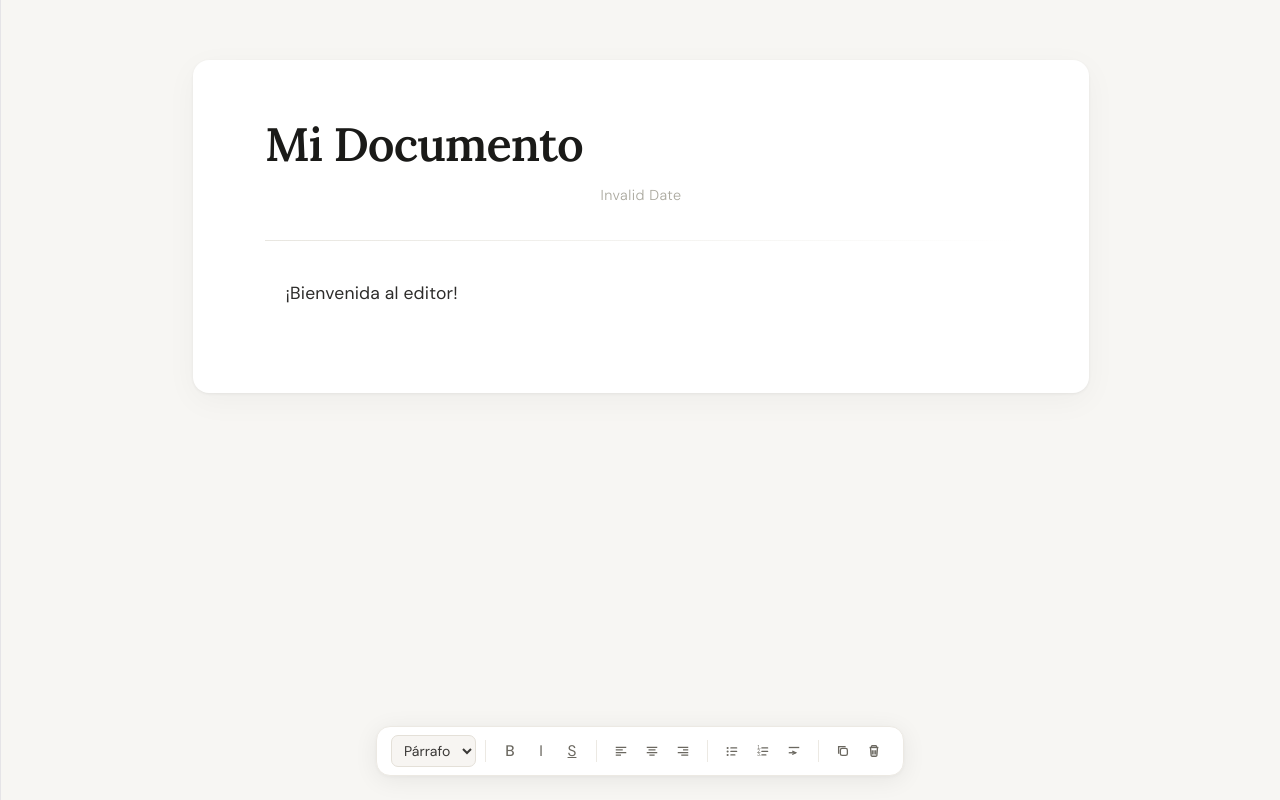
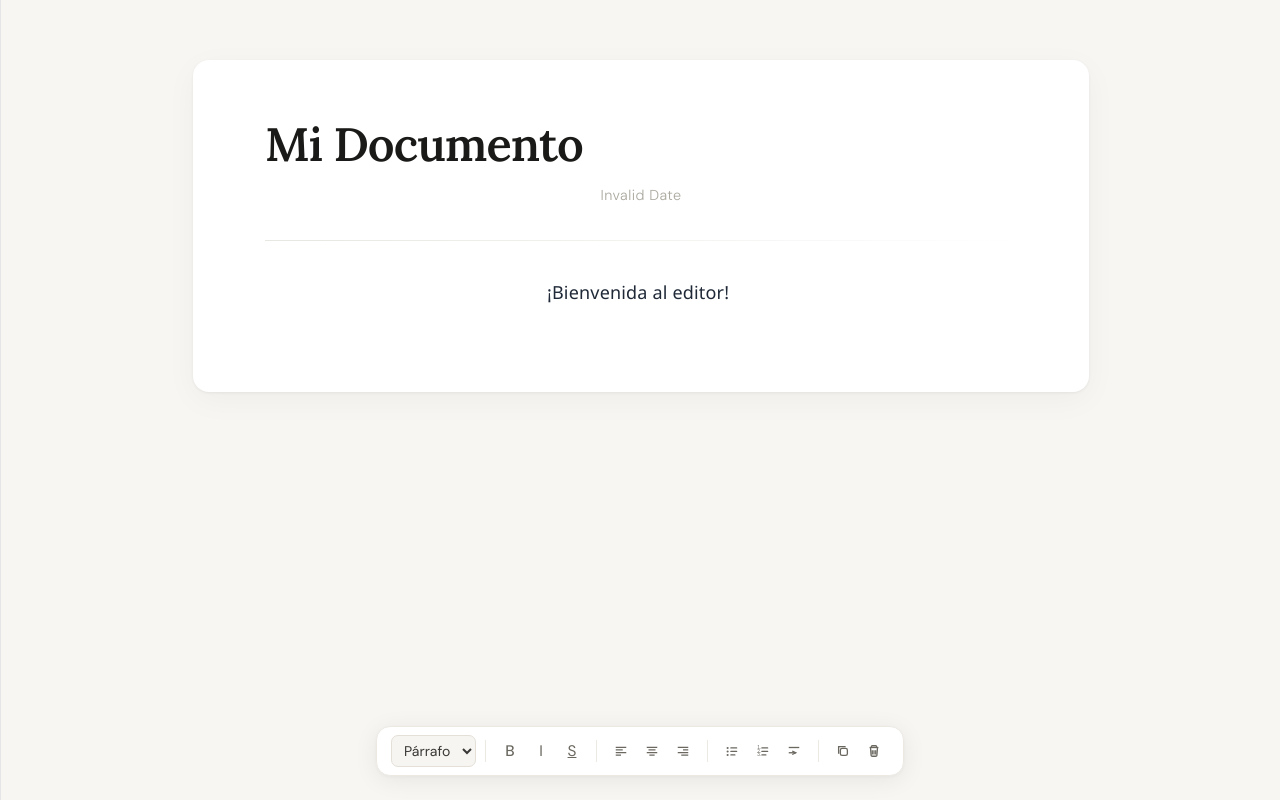
Before and after one commit to matty-23/Progra-III, a React (Vite) app in the folder frontend/: page /document/1 in a window 1280 px wide. Built offline with nearby package versions, Linux system fonts and the light colour scheme.

Commit message:
Replace BlockContent with ContenidoBloque component

```diff
--- a/frontend/src/components/Block.jsx
+++ b/frontend/src/components/Block.jsx
@@ -1,6 +1,6 @@
 import React, { useRef, useEffect } from 'react';
 import './Block.css';
-import BlockContent from './BlockContent.jsx';
+import ContenidoBloque from './ContenidoBloque.jsx';
 
 export const Block = ({
   block,
@@ -82,18 +82,9 @@ const isProgrammaticFocus = useRef(false);
         onClick={() => onSelect(block)}
       >
         <span className="handle">⠿</span>
-
-        <BlockContent
+        <ContenidoBloque
           block={block}
-          inputRef={inputRef}
-          onToggle={handleToggle}
-          onEnter={handleEnter}
-          onBlur={handleUpdate}
           onUpdate={handleUpdate}
-          onTab={handleTab}
-          onBackspaceOnEmpty={handleBackspaceOnEmpty}
-
-          onFocus={() => onSelect(block)}
         />
 
         <button
```
